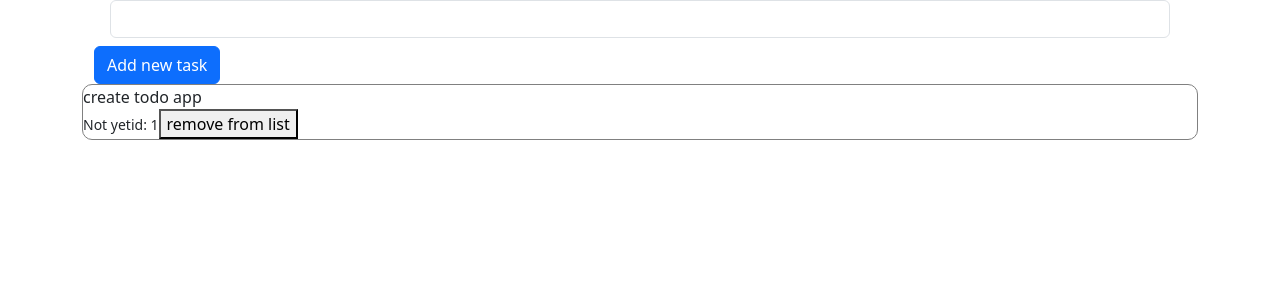
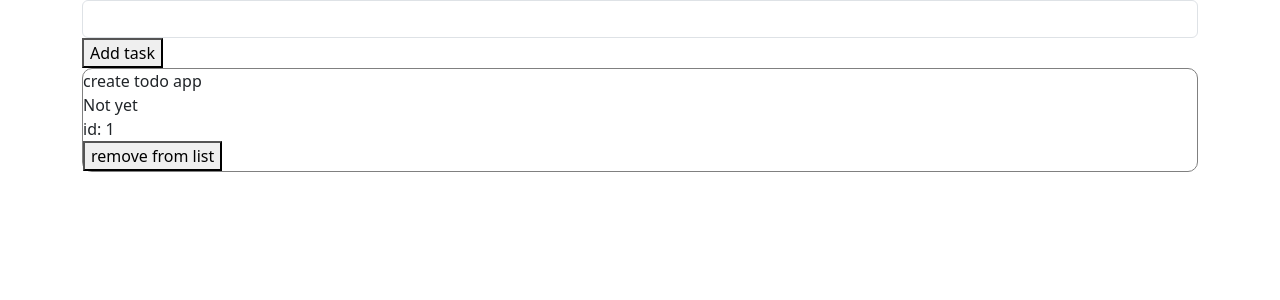
Before and after one commit to Luxlorys/todo_react, a React (Create React App) app in the folder cva_todo/: page / in a window 1280 px wide. Shown: the top 300 px of the page. Built offline with nearby package versions, Linux system fonts and the light colour scheme.

Commit message:
minor changes

```diff
--- a/cva_todo/src/components/TodoList/Task.jsx
+++ b/cva_todo/src/components/TodoList/Task.jsx
@@ -4,8 +4,8 @@ export default function Task({ task, onDelete }) {
     return (
         <div className="task">
             <div className="taskName">{task.name}</div>
-            <small className="status">{task.isDone ? 'Done!' : 'Not yet'}</small>
-            <small>id: {task.id}</small>
+            <div className="status">{task.isDone ? 'Done!' : 'Not yet'}</div>
+            <div>id: {task.id}</div>
             <button onClick={() => onDelete(task.id)}>remove from list</button>
         </div>
     );
--- a/cva_todo/src/components/button/AddButton.jsx
+++ b/cva_todo/src/components/button/AddButton.jsx
@@ -1,7 +1,7 @@
 import 'bootstrap/dist/css/bootstrap.css';
 
-export default function AddButton() {
-    return <button type="submit" className='btn btn-primary mb-2'>
+export default function AddButton( ) {
+    return <button type="submit">
         Add task
     </button>
 }
--- a/cva_todo/src/components/form/TaskForm.jsx
+++ b/cva_todo/src/components/form/TaskForm.jsx
@@ -1,37 +1,36 @@
 import AddButton from "../button/AddButton";
-import 'bootstrap/dist/css/bootstrap.min.css';
-import './taskForm.css';
+import "bootstrap/dist/css/bootstrap.min.css";
+import "./taskForm.css";
 import { useState } from "react";
 
-export default function TaskForm({tasks, setTask}) {
-    const [taskName, setTaskName] = useState('');
+export default function TaskForm({ tasks, setTask }) {
+  const [taskName, setTaskName] = useState("");
 
-    const handleSubmit= (e) => {
+  const handleSubmit = (e) => {
     e.preventDefault();
 
     const newTask = {
       id: tasks.length + 1,
       name: taskName,
       isDone: false,
-        }
+    };
 
     setTask([...tasks, newTask]);
-        setTaskName('');
+    setTaskName("");
   };
 
   return (
-        <div className="container" onSubmit={handleSubmit}>
-            <form className="form-inline">
-
-                <div className="form-group mx-sm-3 mb-2">
+    <div onSubmit={handleSubmit}>
+      <form className="">
+        <div className="">
           <input
             type="text"
             value={taskName}
             className="form-control"
-                        onChange={e => setTaskName(e.target.value)}/>
+            onChange={(e) => setTaskName(e.target.value)}
+          />
         </div>
-
-                <button type="submit" className="btn btn-primary">Add new task</button>
+        <AddButton />
       </form>
     </div>
   );
--- a/cva_todo/src/components/form/taskForm.css
+++ b/cva_todo/src/components/form/taskForm.css
@@ -0,0 +1,3 @@
+input, button {
+    vertical-align: middle;
+}
```
Lines whose indentation alone changed are shown as unchanged.
